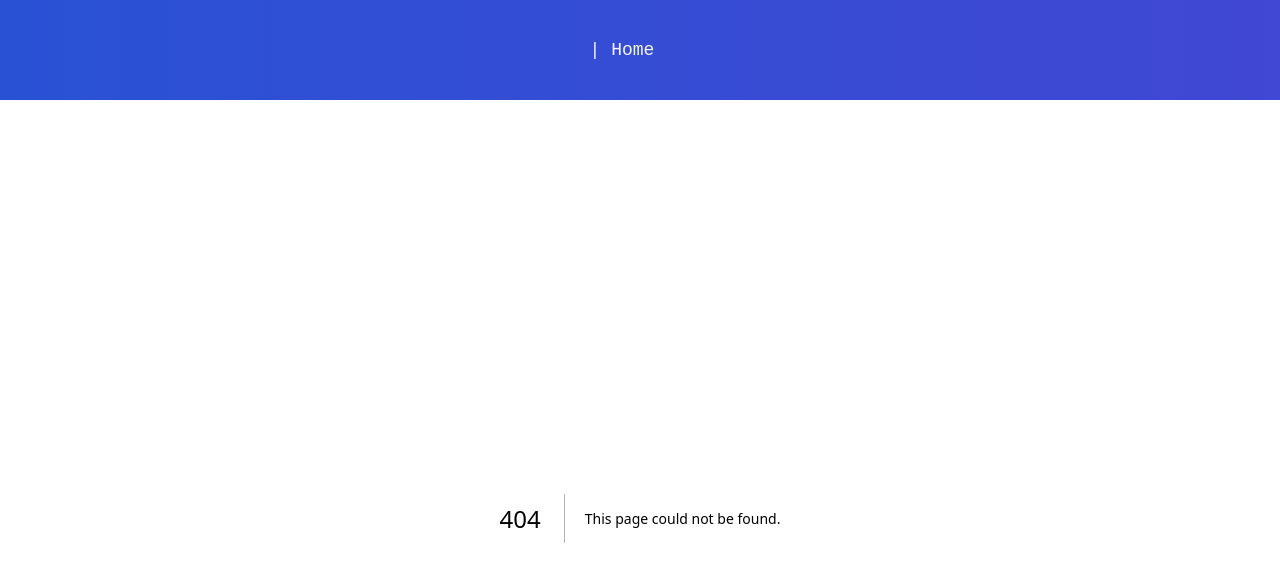
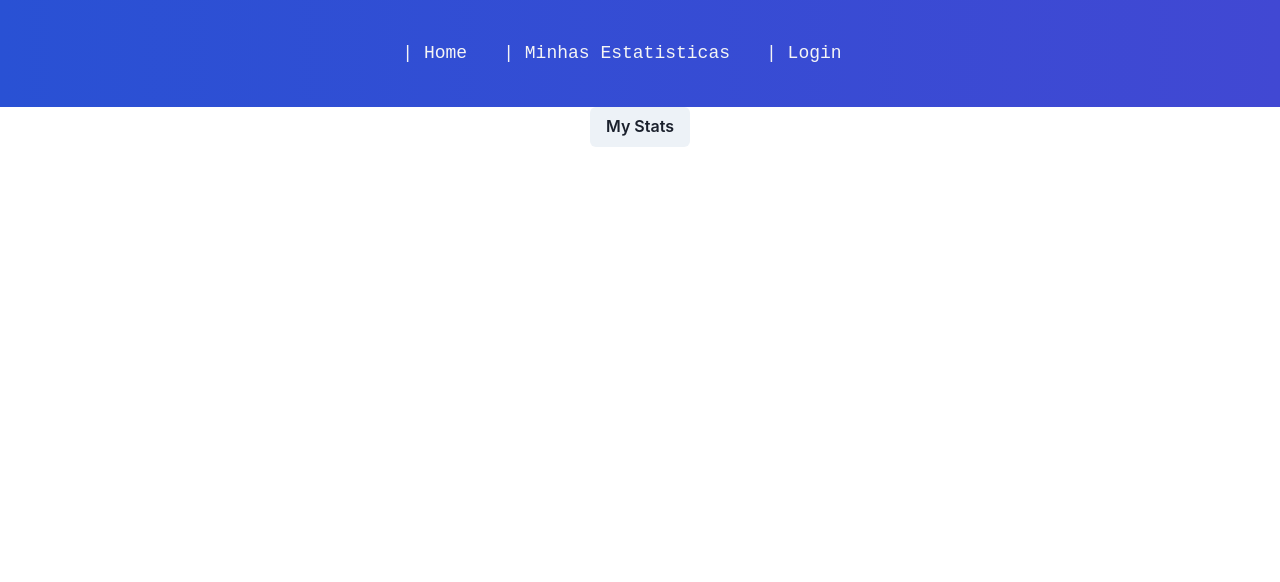
Before and after one commit to jonaszeferino/trivia, a Next.js app: page /my-stats in a window 1280 px wide. Before the commit this address had no page. Shown: the top 582 px of the page. Built offline with nearby package versions, Linux system fonts and the light colour scheme.

Commit message:
select options inactive after pick - done

```diff
--- a/components/Navbar.js
+++ b/components/Navbar.js
@@ -11,6 +11,16 @@ export default function Navbar() {
           <a>| Home</a>
         </Link>
       </li>
+      <li>
+        <Link href="/my-stats">
+          <a>| Minhas Estatisticas </a>
+        </Link>
+      </li>
+      <li>
+        <Link href="/login">
+          <a>| Login</a>
+        </Link>
+      </li>
     </ul>
   );
 }
--- a/pages/index.js
+++ b/pages/index.js
@@ -273,9 +273,14 @@ export default function Reservations() {
             >
               Start
             </Button>
+            <br/>
+            <br/>
+            <br/>
           </Center>
           <Center>
+            <br/>
             {!firstTime && (
+
               <Button
                 onClick={() => {
                   apiCall(), setisDisabled(false);
--- /dev/null
+++ b/pages/my-stats.js
@@ -0,0 +1,28 @@
+import { useState, useEffect, useMemo } from "react";
+import styles from "../styles/Home.module.css";
+import {
+  Button,
+  Checkbox,
+  Stack,
+  Text,
+  VStack,
+  HStack,
+  Box,
+  ChakraProvider,
+  Center,
+} from "@chakra-ui/react";
+import { Alert, Space } from "antd";
+
+export default function Reservations() {
+  return (
+    <div>
+      <ChakraProvider>
+        <Center>
+          <HStack spacing={4} align="center">
+            <Button>My Stats</Button>
+          </HStack>
+        </Center>
+      </ChakraProvider>
+    </div>
+  );
+}
```
Also changed, not shown: pages/login.js (added, +28 -0 lines).
